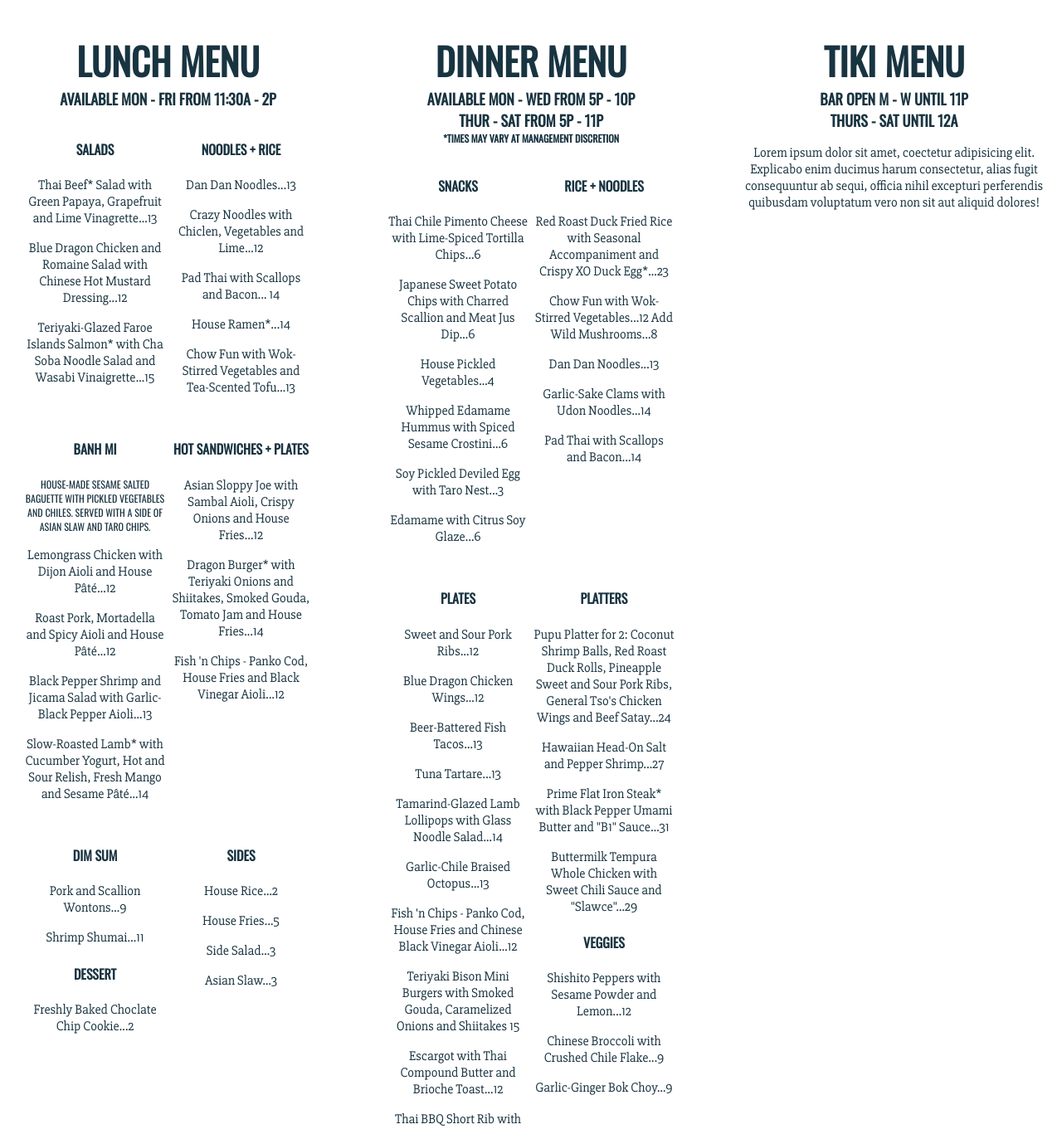
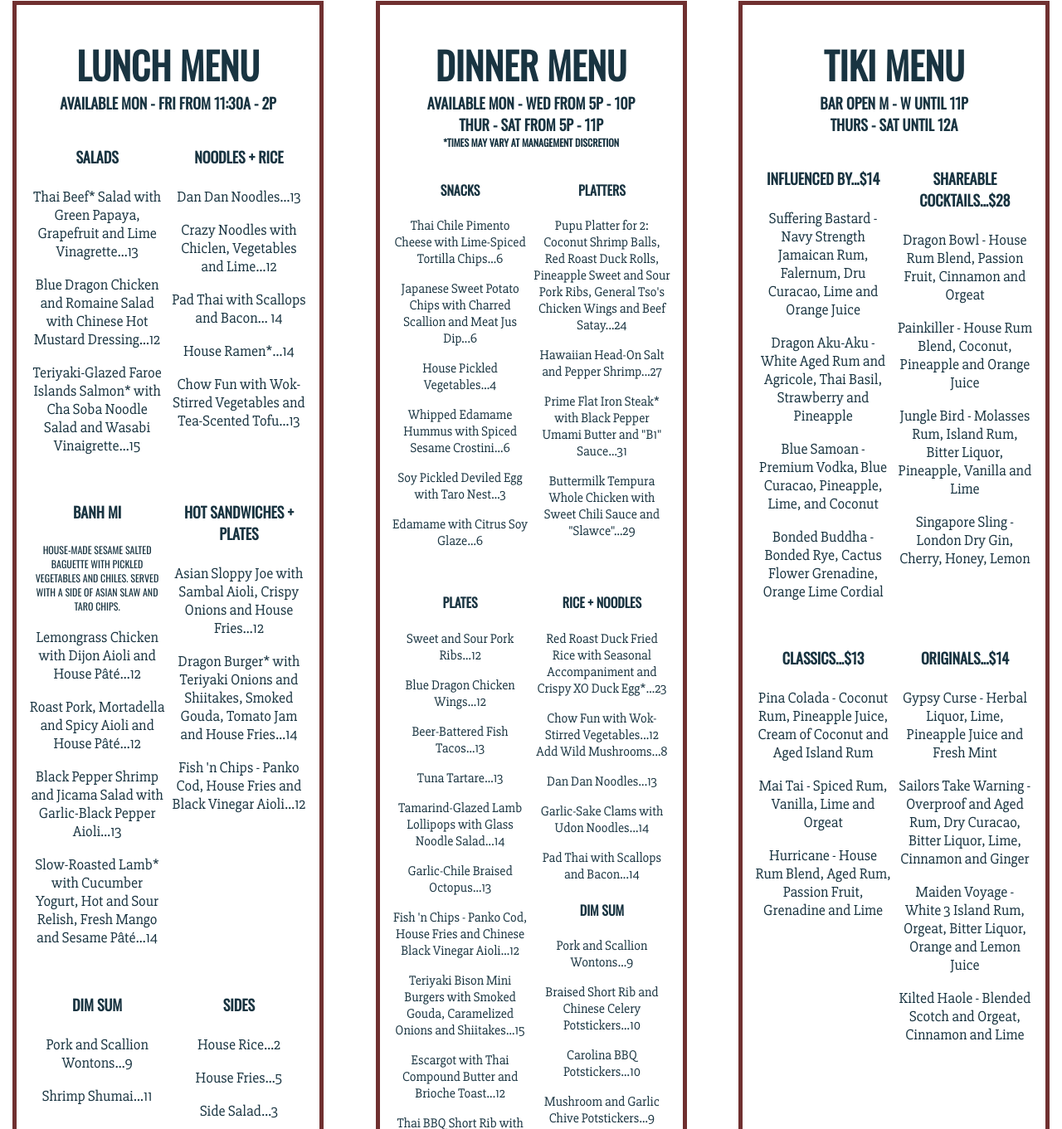
Before and after one commit to tangelok/final_project, a plain HTML site: page index.html in a window 1280 px wide. Shown: the part 896-2257 px from the top of the page at 83% size. Drawn offline with nearby package versions, Linux system fonts and the light colour scheme.

Commit message:
Updated Footer-Finished Menu

```diff
--- a/css/main.css
+++ b/css/main.css
@@ -148,11 +148,21 @@ Menu
   margin-top: 0;
   margin-bottom: 0;
 }
-.dinner-header {
+.management{
   margin-top: 0;
   font-size: 12px;
 }
-
+#lunch {
+  border: 5px solid #703030;
+  font-size: 18px;
+}
+#dinner {
+  border: 5px solid #703030;
+}
+#tiki {
+  border: 5px solid #703030;
+  font-size: 18px;
+}
 
 
 /* ----------------------------------------
@@ -202,5 +212,10 @@ Footer
 
 footer {
   text-align: center;
-  padding: 15px;
+  padding: 100px;
 }
+
+.copyright {
+  margin-top: 30px;
+  margin-bottom: 0;
+}
--- a/index.html
+++ b/index.html
@@ -54,7 +54,7 @@
       </div>
     </section>
     <section id="menu">
-    <div class="col-1-3">
+    <div class="col-1-3" id="lunch">
         <h2>Lunch Menu</h2>
         <h3>Available Mon - Fri from 11:30a - 2p</h3>
       <div class="row">
@@ -106,11 +106,11 @@
         </div>
       </div>
     </div>
-    <div class="col-1-3">
+    <div class="col-1-3" id="dinner">
         <h2>Dinner Menu</h2>
         <h3>Available Mon - Wed from 5p - 10p</h3>
         <h3>Thur - Sat from 5p - 11p</h3>
-        <h4 class="dinner-header">*Times may vary at management discretion</h4>
+        <h4 class="management">*Times may vary at management discretion</h4>
       <div class="row">
         <div class="col-1-2">
         <h4>Snacks</h4>
@@ -122,12 +122,11 @@
         <p>Edamame with Citrus Soy Glaze...6</p>
         </div>
         <div class="col-1-2">
-        <h4>Rice + Noodles</h4>
-        <p>Red Roast Duck Fried Rice with Seasonal Accompaniment and Crispy XO Duck Egg*...23</p>
-        <p>Chow Fun with Wok-Stirred Vegetables...12 Add Wild Mushrooms...8</p>
-        <p>Dan Dan Noodles...13</p>
-        <p>Garlic-Sake Clams with Udon Noodles...14</p>
-        <p>Pad Thai with Scallops and Bacon...14</p>
+        <h4>Platters</h4>
+        <p>Pupu Platter for 2: Coconut Shrimp Balls, Red Roast Duck Rolls, Pineapple Sweet and Sour Pork Ribs, General Tso's Chicken Wings and Beef Satay...24</p>
+        <p>Hawaiian Head-On Salt and Pepper Shrimp...27</p>
+        <p>Prime Flat Iron Steak* with Black Pepper Umami Butter and "B1" Sauce...31</p>
+        <p>Buttermilk Tempura Whole Chicken with Sweet Chili Sauce and "Slawce"...29</p>
         </div>
       </div>
       <div class="row">
@@ -140,43 +139,68 @@
         <p>Tamarind-Glazed Lamb Lollipops with Glass Noodle Salad...14</p>
         <p>Garlic-Chile Braised Octopus...13</p>
         <p>Fish 'n Chips - Panko Cod, House Fries and Chinese Black Vinegar Aioli...12</p>
-        <p>Teriyaki Bison Mini Burgers with Smoked Gouda, Caramelized Onions and Shiitakes 15</p>
+        <p>Teriyaki Bison Mini Burgers with Smoked Gouda, Caramelized Onions and Shiitakes...15</p>
         <p>Escargot with Thai Compound Butter and Brioche Toast...12</p>
         <p>Thai BBQ Short Rib with Chile Lime Glaze...18</p>
+        <h4>Dessert</h4>
+        <p>The Cookie - Deep Dish Chocolate Chip Cookie Served Warm and Topped with Ice Cream and Soy Caramel Sauce...14</p>
         </div>
         <div class="col-1-2">
-        <h4>Platters</h4>
-        <p>Pupu Platter for 2: Coconut Shrimp Balls, Red Roast Duck Rolls, Pineapple Sweet and Sour Pork Ribs, General Tso's Chicken Wings and Beef Satay...24</p>
-        <p>Hawaiian Head-On Salt and Pepper Shrimp...27</p>
-        <p>Prime Flat Iron Steak* with Black Pepper Umami Butter and "B1" Sauce...31</p>
-        <p>Buttermilk Tempura Whole Chicken with Sweet Chili Sauce and "Slawce"...29</p>
+        <h4>Rice + Noodles</h4>
+        <p>Red Roast Duck Fried Rice with Seasonal Accompaniment and Crispy XO Duck Egg*...23</p>
+        <p>Chow Fun with Wok-Stirred Vegetables...12 Add Wild Mushrooms...8</p>
+        <p>Dan Dan Noodles...13</p>
+        <p>Garlic-Sake Clams with Udon Noodles...14</p>
+        <p>Pad Thai with Scallops and Bacon...14</p>
+        <h4>Dim Sum</h4>
+        <p>Pork and Scallion Wontons...9</p>
+        <p>Braised Short Rib and Chinese Celery Potstickers...10</p>
+        <p>Carolina BBQ Potstickers...10</p>
+        <p>Mushroom and Garlic Chive Potstickers...9</p>
+        <p>Shrimp Shumai...11</p>
         <h4>Veggies</h4>
         <p>Shishito Peppers with Sesame Powder and Lemon...12</p>
         <p>Chinese Broccoli with Crushed Chile Flake...9</p>
         <p>Garlic-Ginger Bok Choy...9</p>
         </div>
       </div>
+    </div>
+    <div class="col-1-3" id="tiki">
+        <h2>Tiki Menu</h2>
+        <h3>Bar open M - W until 11p</h3>
+        <h3>Thurs -  Sat until 12a</h3>
       <div class="row">
         <div class="col-1-2">
-        <h4>Dim Sum</h4>
-        <p>Pork and Scallion Wontons...9</p>
-        <p>Braised Short Rib and Chinese Celery Potstickers...10</p>
-        <p>Carolina BBQ Potstickers...10</p>
-        <p>Mushroom and Garlic Chive Potstickers...9</p>
-        <p>Shrimp Shumai...11</p>
+        <h4>Influenced By...$14</h4>
+        <p>Suffering Bastard - Navy Strength Jamaican Rum, Falernum, Dru Curacao, Lime and Orange Juice</p>
+        <p>Dragon Aku-Aku - White Aged Rum and Agricole, Thai Basil, Strawberry and Pineapple</p>
+        <p>Blue Samoan - Premium Vodka, Blue Curacao, Pineapple, Lime, and Coconut</p>
+        <p>Bonded Buddha - Bonded Rye, Cactus Flower Grenadine, Orange Lime Cordial</p>
         </div>
         <div class="col-1-2">
-        <h4>Dessert</h4>
-        <p>The Cookie - Deep Dish Chocolate Chip Cookie Served Warm and Topped with Ice Cream and Soy Caramel Sauce...14</p>
+        <h4>Shareable Cocktails...$28</h4>
+        <p>Dragon Bowl - House Rum Blend, Passion Fruit, Cinnamon and Orgeat</p>
+        <p>Painkiller - House Rum Blend, Coconut, Pineapple and Orange Juice</p>
+        <p>Jungle Bird - Molasses Rum, Island Rum, Bitter Liquor, Pineapple, Vanilla and Lime</p>
+        <p>Singapore Sling - London Dry Gin, Cherry, Honey, Lemon</p>
+        </div>
+      </div>
+      <div class="row">
+        <div class="col-1-2">
+        <h4>Classics...$13</h4>
+        <p>Pina Colada - Coconut Rum, Pineapple Juice, Cream of Coconut and Aged Island Rum</p>
+        <p>Mai Tai - Spiced Rum, Vanilla, Lime and Orgeat</p>
+        <p>Hurricane -  House Rum Blend, Aged Rum, Passion Fruit, Grenadine and Lime</p>
+        </div>
+        <div class="col-1-2">
+        <h4>Originals...$14</h4>
+        <p>Gypsy Curse - Herbal Liquor, Lime, Pineapple Juice and Fresh Mint</p>
+        <p>Sailors Take Warning - Overproof and Aged Rum, Dry Curacao, Bitter Liquor, Lime, Cinnamon and Ginger</p>
+        <p>Maiden Voyage - White 3 Island Rum, Orgeat, Bitter Liquor, Orange and Lemon Juice</p>
+        <p>Kilted Haole - Blended Scotch and Orgeat, Cinnamon and Lime</p>
         </div>
       </div>
     </div>
-      <div class="col-1-3">
-        <h2>Tiki Menu</h2>
-        <h3>Bar open M - W until 11p</h3>
-        <h3>Thurs -  Sat until 12a</h3>
-        <p>Lorem ipsum dolor sit amet, coectetur adipisicing elit. Explicabo enim ducimus harum consectetur, alias fugit consequuntur ab sequi, officia nihil excepturi perferendis quibusdam voluptatum vero non sit aut aliquid dolores!</p>
-      </div>
       <p>Before placing your order, please inform your server if a person in your party has a food allergy. * Consuming raw or uncooked meats, poultry, seafood, shellfish, or eggs may increase your risk of food borne illness.</p>
     </section>
       <section id="gallery">
@@ -211,7 +235,14 @@
     </section>
 
   </main>
-  <footer>Copyright 2017</footer>
+  <footer>
+    <h3>Newsletter Sign-Up</h3>
+    <p>Sign up for the latest information on Ming, his restaurant and his TV show.</p>
+    <input type="email" placeholder="Your Email"> <input type="submit">
+
+
+    <p class="copyright">&copy;Copyright 2017 Ming Tsai</p>
+  </footer>
 
         <script src="js/vendor/jquery-1.12.0.min.js"></script>
         <script src="js/main.js"></script>
```
Also changed, not shown: img/tiki.png (added).
